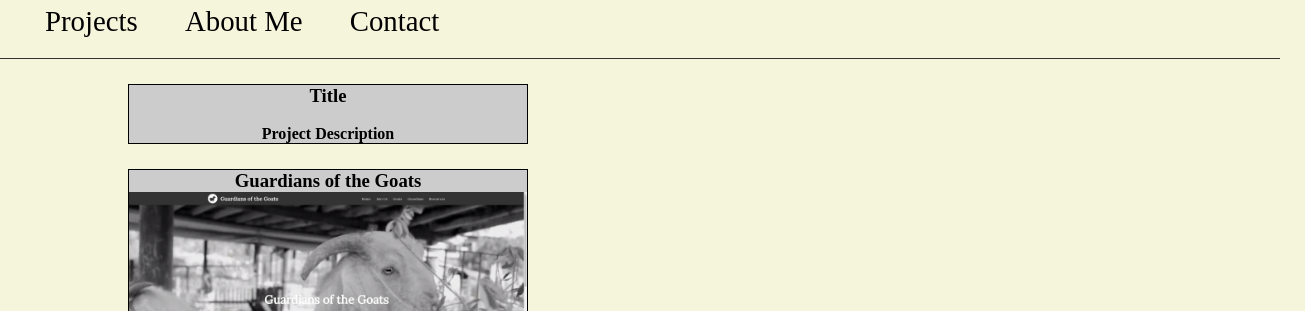
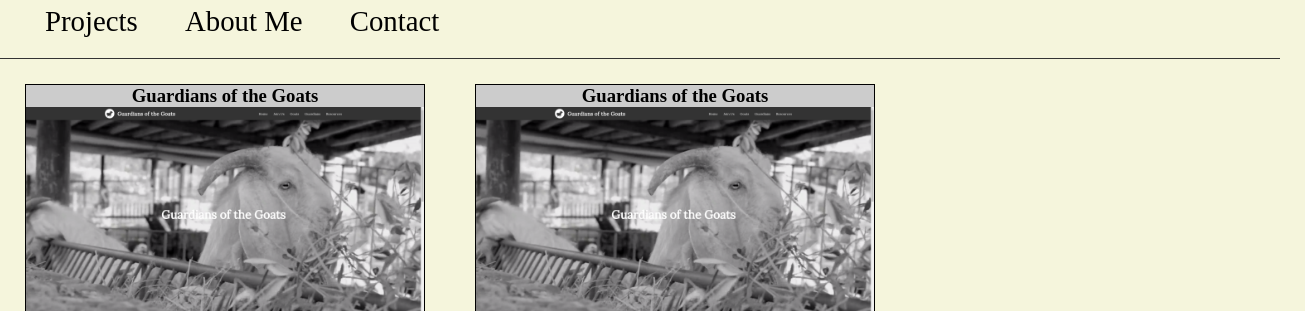
Before and after one commit to matthewlparker/portfolio, a plain HTML site: page index.html in a window 1280 px wide. Shown: the part 95-406 px from the top of the page, 1305 px wide, since content can reach past the window. Drawn offline with nearby package versions, Linux system fonts and the light colour scheme.

Commit message:
styled page to display each project in appData js with a mobile first design

```diff
--- a/app.js
+++ b/app.js
@@ -11,6 +11,8 @@ function Project(projectData){
 
 Project.prototype.toHTML = function(){
   var $newProject = $('article.template').clone();
+
+  $newProject.removeClass('template');
 
   $newProject.find('.project-title').html(this.title);
   $newProject.find('.project-src').attr('href', this.src);
--- a/index.html
+++ b/index.html
@@ -3,10 +3,10 @@
 <head>
   <meta name="viewport" content="width=device-width, initial-scale=1">
   <link rel="stylesheet" href="styles/base.css" />
+  <link rel="stylesheet" href="styles/modules.css" />
   <link rel="stylesheet" href="styles/state.css" />
   <link rel="stylesheet" href="styles/icons.css" />
   <link rel="stylesheet" href="styles/layout.css" />
-  <link rel="stylesheet" href="styles/modules.css" />
   <script src="https://ajax.googleapis.com/ajax/libs/jquery/3.2.1/jquery.min.js"></script>
 </head>
 <body>
--- a/styles/base.css
+++ b/styles/base.css
@@ -11,7 +11,6 @@ global styles reset*/
 * {
   padding: 0;
   margin: 0;
-  width: 100%;
   box-sizing: border-box;
 }
 
--- a/styles/modules.css
+++ b/styles/modules.css
@@ -1,7 +1,9 @@
 /*Modules are the reusable, modular parts of our design. They are the callouts, the sidebar sections, the product lists and so on.*/
 .template {
-  display: inline-block;
-  width: 80%;
+  display: none;
+}
+
+article {
   margin: 25px 10% 0 10%;
   text-align: center;
   background-color: #ccc;
--- a/styles/state.css
+++ b/styles/state.css
@@ -25,10 +25,10 @@
   .toggleMenu {
     display: none;
   }
-  .template {
+  article {
+    margin: 25px;
     display: inline-block;
     max-width: 400px;
     min-width: 307.2px;
-    margin: 25px 0 0 25px;
   }
 }
```
